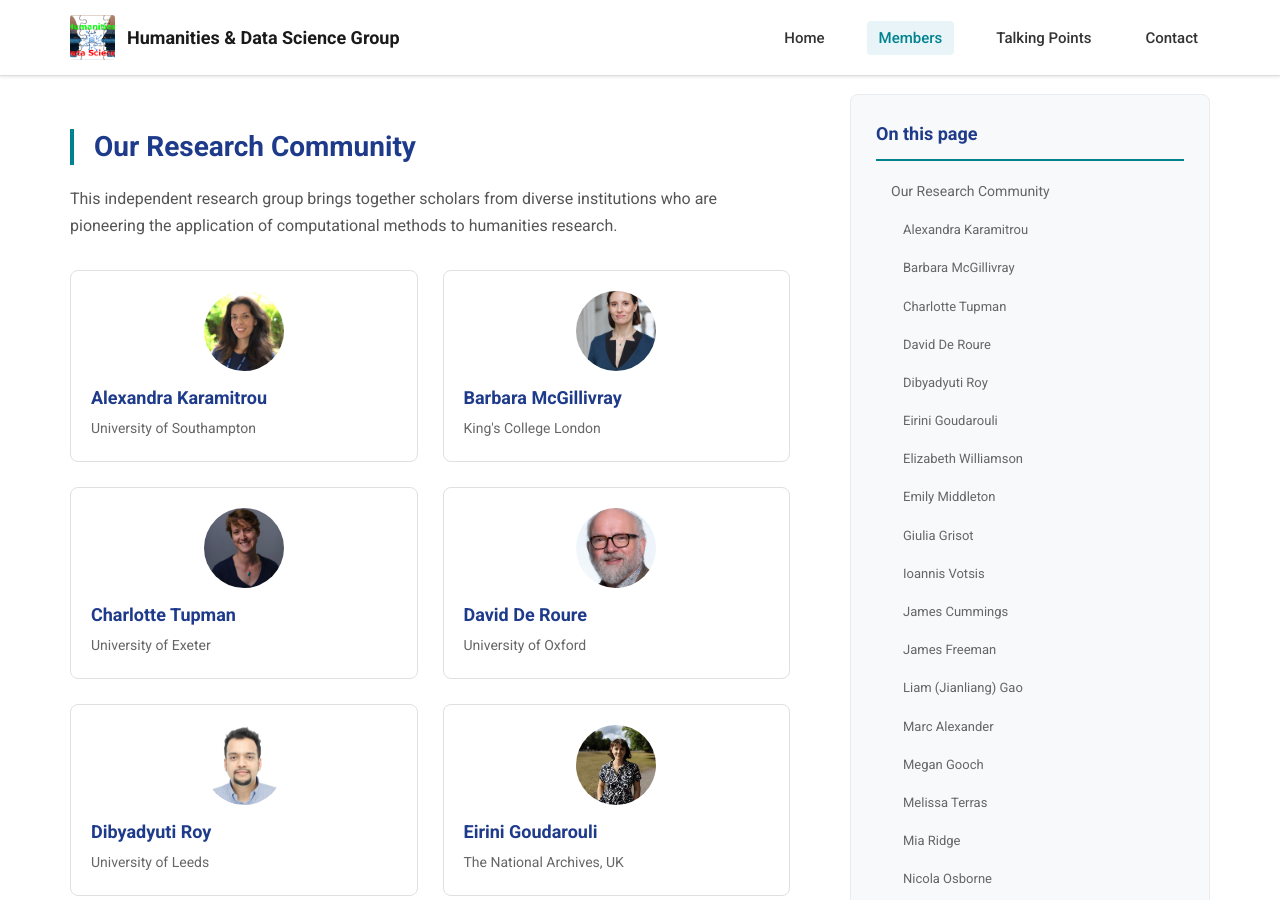
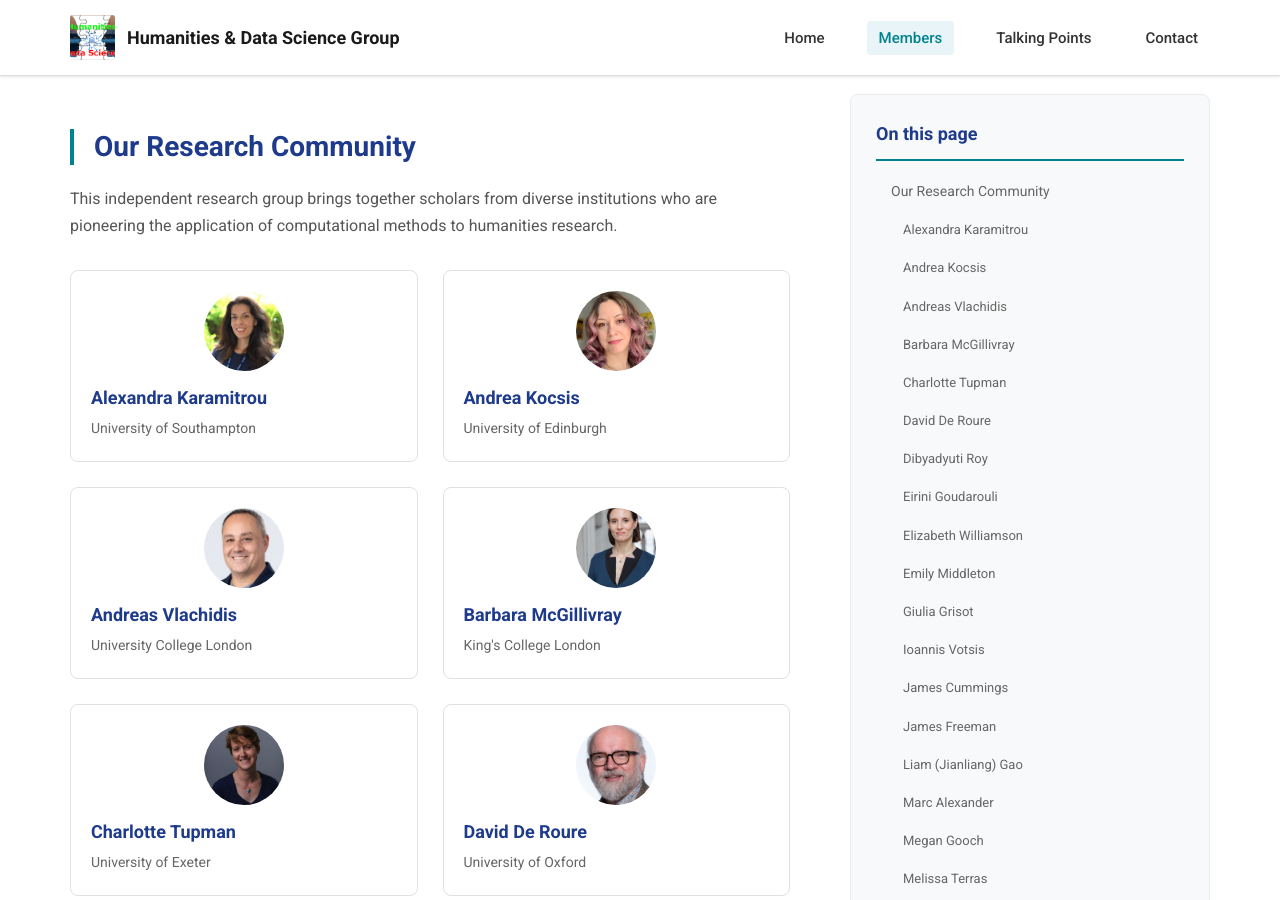
Before and after one commit to had-uk/had-uk.github.io, a Jekyll site: the page built from members.md, in a window 1280 px wide and 900 px high, scrolled down 246 px. Built offline with Jekyll 4.4.1, drawn with Linux system fonts in a browser that asks for light colours.

Commit message:
added Andrea and Andreas

```diff
--- a/_data/members.yml
+++ b/_data/members.yml
@@ -75,3 +75,11 @@
   institution: University of Edinburgh
   url: https://designinformatics.org/portfolio-item/nicola-osborne/
   image: "/assets/img/members/nicola-osborne.jpg"
+- name: Andrea Kocsis
+  institution: University of Edinburgh
+  url: https://www.eca.ed.ac.uk/profile/dr-andrea-kocsis
+  image: "/assets/img/members/andrea-kocsis.jpg"
+- name: Andreas Vlachidis
+  institution: University College London
+  url: https://profiles.ucl.ac.uk/57279-andreas-vlachidis
+  image: "/assets/img/members/andreas-vlachidis.jpg"
```
Also changed, not shown: assets/img/members/andrea-kocsis.jpg (added), assets/img/members/andreas-vlachidis.jpg (added).
